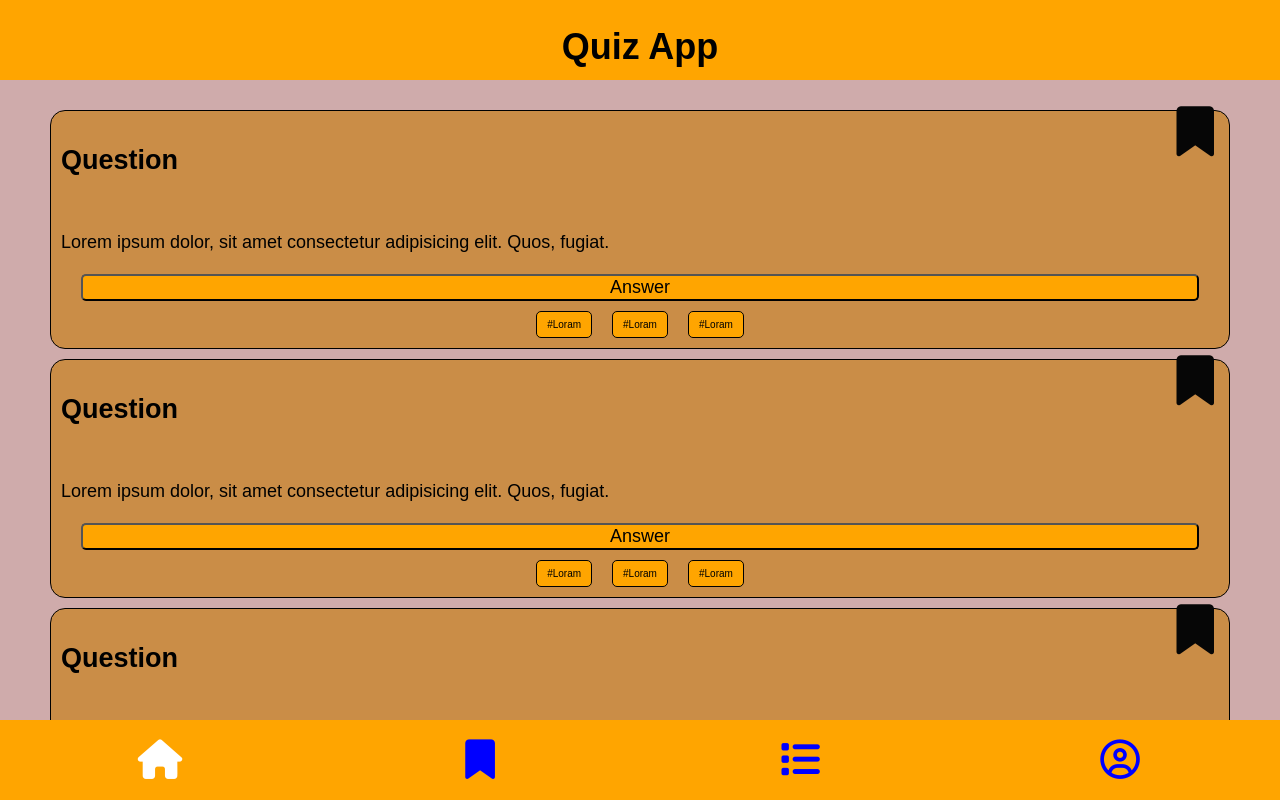
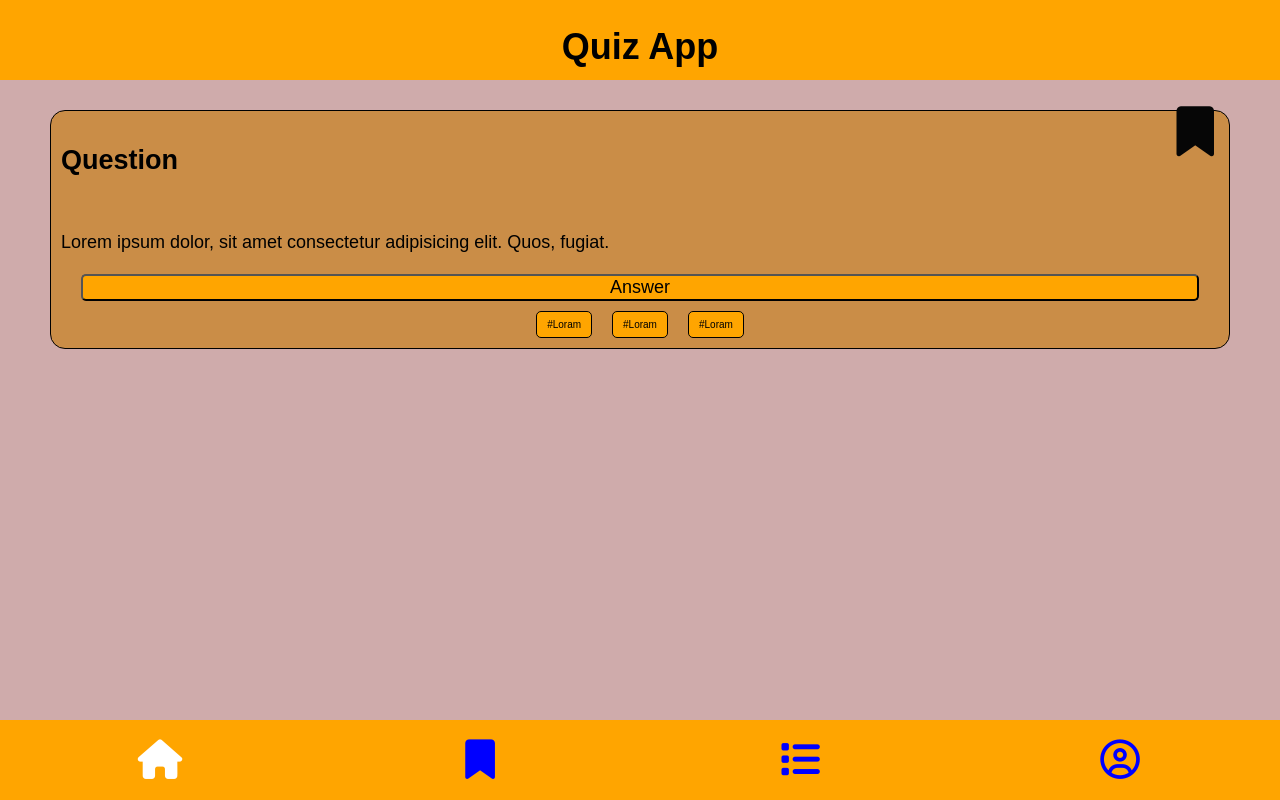
Before and after one commit to hugh-burgess/quiz-app-hugh, a website: page pages/index.html in a window 1280 px wide. Drawn offline with Linux system fonts and the light colour scheme.

```diff
--- a/pages/index.html
+++ b/pages/index.html
@@ -50,162 +50,6 @@
             <li>#Loram</li>
           </ul>
         </div>
-        <div class="content-box">
-          <h2 class="content-header">Question</h2>
-          <p class="content-text">
-            Lorem ipsum dolor, sit amet consectetur adipisicing elit. Quos,
-            fugiat.
-          </p>
-
-          <i class="sample-bookmark fas fa-bookmark"></i>
-
-          <button
-            type="button"
-            id="button"
-            class="answer-button"
-            onclick="displayText()"
-          >
-            Answer
-          </button>
-
-          <p class="answer" id="answer">This answer is...</p>
-
-          <ul class="ul-flex content-topics">
-            <li>#Loram</li>
-            <li>#Loram</li>
-            <li>#Loram</li>
-          </ul>
-        </div>
-        <div class="content-box">
-          <h2 class="content-header">Question</h2>
-          <p class="content-text">
-            Lorem ipsum dolor, sit amet consectetur adipisicing elit. Quos,
-            fugiat.
-          </p>
-
-          <i class="sample-bookmark fas fa-bookmark"></i>
-
-          <button
-            type="button"
-            id="button"
-            class="answer-button"
-            onclick="displayText()"
-          >
-            Answer
-          </button>
-
-          <p class="answer" id="answer">This answer is...</p>
-
-          <ul class="ul-flex content-topics">
-            <li>#Loram</li>
-            <li>#Loram</li>
-            <li>#Loram</li>
-          </ul>
-        </div>
-        <div class="content-box">
-          <h2 class="content-header">Question</h2>
-          <p class="content-text">
-            Lorem ipsum dolor, sit amet consectetur adipisicing elit. Quos,
-            fugiat.
-          </p>
-
-          <i class="sample-bookmark fas fa-bookmark"></i>
-
-          <button
-            type="button"
-            id="button"
-            class="answer-button"
-            onclick="displayText()"
-          >
-            Answer
-          </button>
-
-          <p class="answer" id="answer">This answer is...</p>
-
-          <ul class="ul-flex content-topics">
-            <li>#Loram</li>
-            <li>#Loram</li>
-            <li>#Loram</li>
-          </ul>
-        </div>
-        <div class="content-box">
-          <h2 class="content-header">Question</h2>
-          <p class="content-text">
-            Lorem ipsum dolor, sit amet consectetur adipisicing elit. Quos,
-            fugiat.
-          </p>
-
-          <i class="sample-bookmark fas fa-bookmark"></i>
-
-          <button
-            type="button"
-            id="button"
-            class="answer-button"
-            onclick="displayText()"
-          >
-            Answer
-          </button>
-
-          <p class="answer" id="answer">This answer is...</p>
-
-          <ul class="ul-flex content-topics">
-            <li>#Loram</li>
-            <li>#Loram</li>
-            <li>#Loram</li>
-          </ul>
-        </div>
-        <div class="content-box">
-          <h2 class="content-header">Question</h2>
-          <p class="content-text">
-            Lorem ipsum dolor, sit amet consectetur adipisicing elit. Quos,
-            fugiat.
-          </p>
-
-          <i class="sample-bookmark fas fa-bookmark"></i>
-
-          <button
-            type="button"
-            id="button"
-            class="answer-button"
-            onclick="displayText()"
-          >
-            Answer
-          </button>
-
-          <p class="answer" id="answer">This answer is...</p>
-
-          <ul class="ul-flex content-topics">
-            <li>#Loram</li>
-            <li>#Loram</li>
-            <li>#Loram</li>
-          </ul>
-        </div>
-        <div class="content-box">
-          <h2 class="content-header">Question</h2>
-          <p class="content-text">
-            Lorem ipsum dolor, sit amet consectetur adipisicing elit. Quos,
-            fugiat.
-          </p>
-
-          <i class="sample-bookmark fas fa-bookmark"></i>
-
-          <button
-            type="button"
-            id="button"
-            class="answer-button"
-            onclick="displayText()"
-          >
-            Answer
-          </button>
-
-          <p class="answer" id="answer">This answer is...</p>
-
-          <ul class="ul-flex content-topics">
-            <li>#Loram</li>
-            <li>#Loram</li>
-            <li>#Loram</li>
-          </ul>
-        </div>
       </div>
     </main>
 
```
